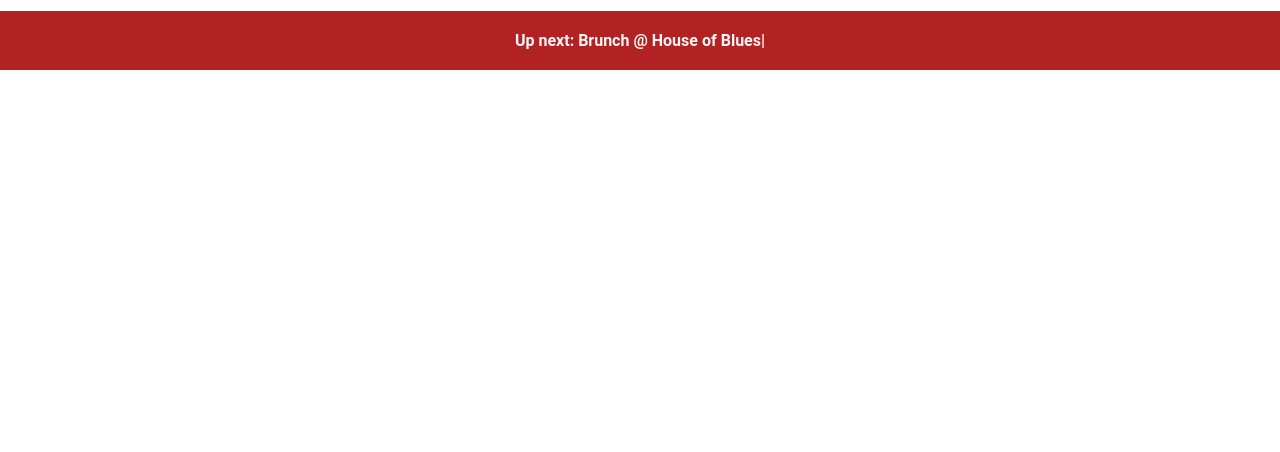
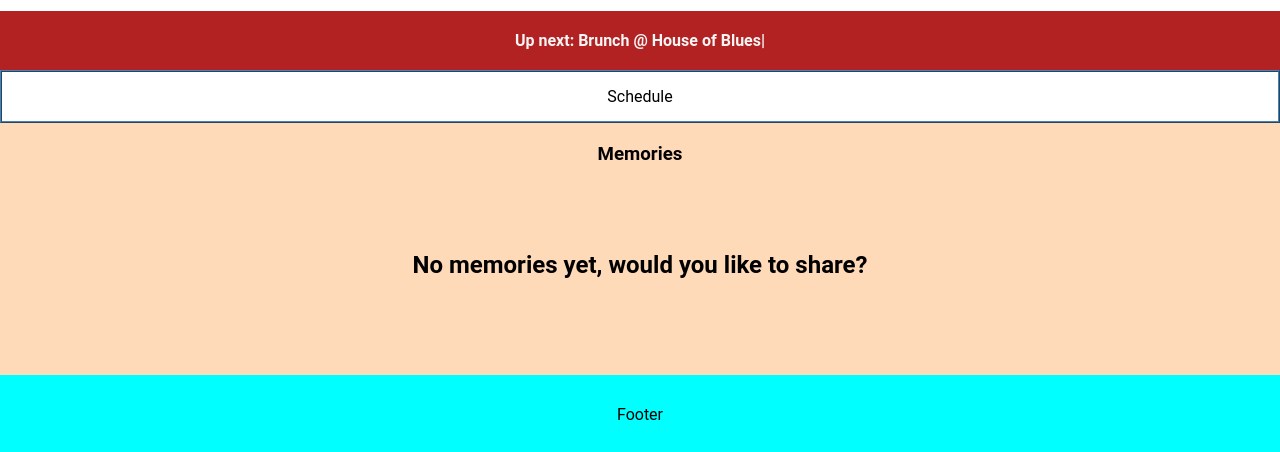
Before and after one commit to digitalkatana-dev/lets-do-something-web, a React (Create React App) app: page / in a window 1280 px wide. Shown: the part 446-898 px from the top of the page. Before the commit the page ends 800 px from the top, so only its background shows below. Built offline with nearby package versions, Linux system fonts and the light colour scheme; a web font is replaced by a local one.

Commit message:
added all sections to main

```diff
--- a/src/features/Main/Main.jsx
+++ b/src/features/Main/Main.jsx
@@ -3,6 +3,9 @@
 import Hero from './components/Hero';
 import Welcome from './components/Welcome';
 import UpNext from './components/UpNext';
+import Schedule from './components/Schedule';
+import Memories from './components/Memories';
+import Footer from './components/Footer';
 
 const Main = () => {
 	return (
@@ -10,6 +13,9 @@
 			<Hero />
 			<Welcome />
 			<UpNext />
+			<Schedule />
+			<Memories />
+			<Footer />
 		</div>
 	);
 };
--- /dev/null
+++ b/src/features/Main/components/Footer/Footer.jsx
@@ -0,0 +1,8 @@
+import React from 'react';
+import './footer.scss';
+
+const Footer = () => {
+	return <div className='footer'>Footer</div>;
+};
+
+export default Footer;
--- /dev/null
+++ b/src/features/Main/components/Footer/footer.scss
@@ -0,0 +1,7 @@
+.footer {
+	height: calc(100vh / 10);
+	display: flex;
+	justify-content: center;
+	align-items: center;
+	background-color: aqua;
+}
--- /dev/null
+++ b/src/features/Main/components/Footer/index.js
@@ -0,0 +1,3 @@
+import Footer from './Footer';
+
+export default Footer;
--- /dev/null
+++ b/src/features/Main/components/Memories/Memories.jsx
@@ -0,0 +1,15 @@
+import React from 'react';
+import './memories.scss';
+
+const Memories = () => {
+	return (
+		<div className='memories'>
+			<h3>Memories</h3>
+			<div className='memory-container empty'>
+				<h2>No memories yet, would you like to share?</h2>
+			</div>
+		</div>
+	);
+};
+
+export default Memories;
--- /dev/null
+++ b/src/features/Main/components/Memories/index.js
@@ -0,0 +1,3 @@
+import Memories from './Memories';
+
+export default Memories;
--- /dev/null
+++ b/src/features/Main/components/Memories/memories.scss
@@ -0,0 +1,20 @@
+.memories {
+	min-height: calc(100vh / 4);
+	display: flex;
+	flex-direction: column;
+	justify-content: space-between;
+	background-color: peachpuff;
+	padding: 20px;
+	text-align: center;
+
+	.memory-container {
+		display: flex;
+		justify-content: center;
+		margin-top: 10px;
+
+		&.empty {
+			height: 180px;
+			align-items: center;
+		}
+	}
+}
--- /dev/null
+++ b/src/features/Main/components/Schedule/Schedule.jsx
@@ -0,0 +1,8 @@
+import React from 'react';
+import './schedule.scss';
+
+const Schedule = () => {
+	return <div className='schedule'>Schedule</div>;
+};
+
+export default Schedule;
--- /dev/null
+++ b/src/features/Main/components/Schedule/index.js
@@ -0,0 +1,3 @@
+import Schedule from './Schedule';
+
+export default Schedule;
--- /dev/null
+++ b/src/features/Main/components/Schedule/schedule.scss
@@ -0,0 +1,22 @@
+.schedule {
+	display: flex;
+	flex-direction: column;
+	align-items: center;
+	padding: 15px;
+	border: 2px ridge steelblue;
+}
+@media only screen and (min-width: 600px) {
+}
+@media only screen and (min-width: 700px) {
+	.schedule {
+		flex-direction: row;
+		justify-content: space-evenly;
+		align-items: center;
+	}
+}
+@media only screen and (min-width: 900px) {
+}
+@media only screen and (min-width: 1200px) {
+}
+@media only screen and (min-width: 1536px) {
+}
```
Also changed, not shown: 1 other file (tests, documents, lock files or other folders).
